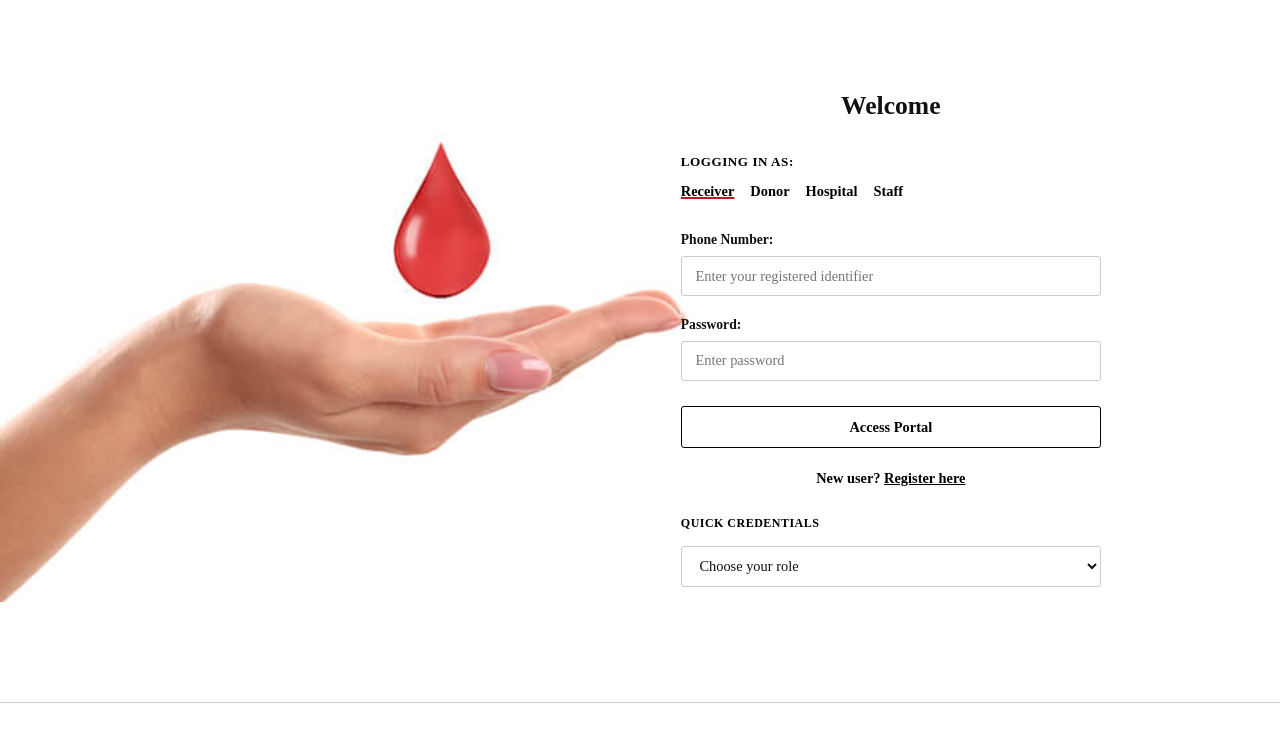
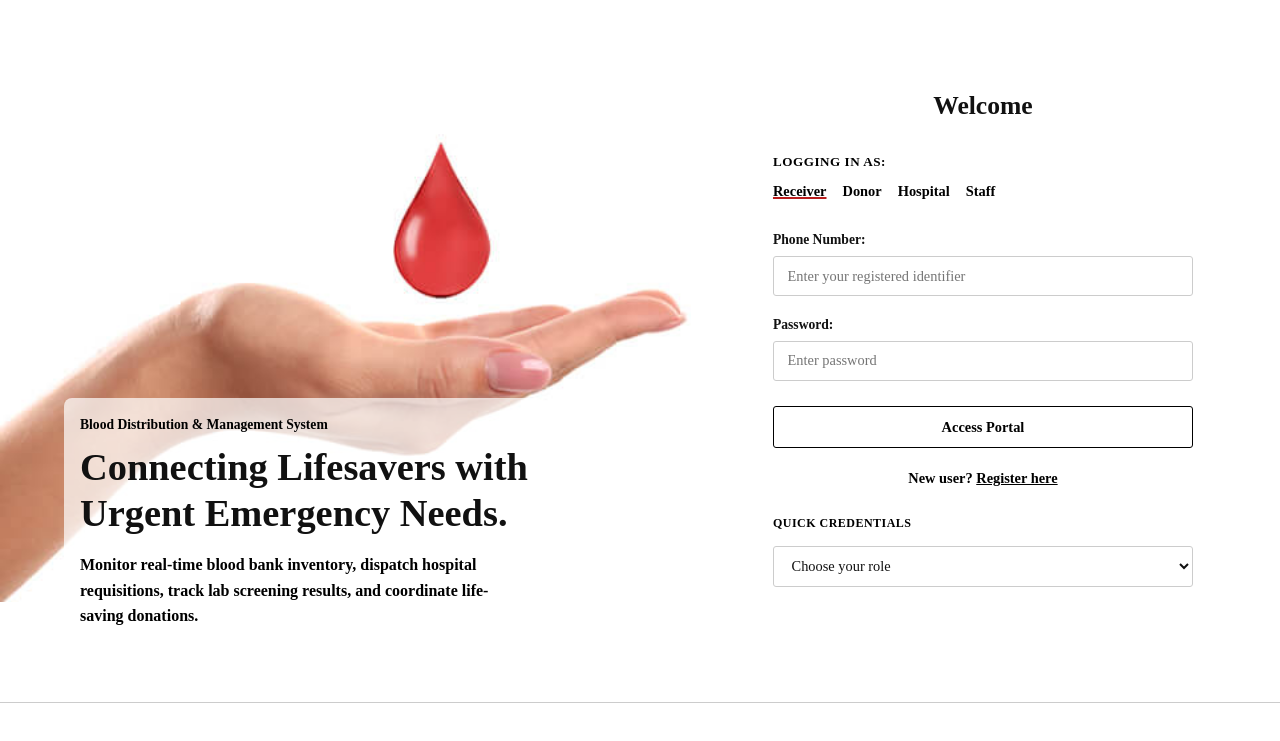
Before and after one commit to Shravya317/blood-bank-management-system, a Flask app: page /auth/login in a window 1280 px wide. Shown: the part 59-800 px from the top of the page. Run offline with Flask 3, Linux system fonts and the light colour scheme.

Commit message:
Shift login form to the right and restore text below the hand image

```diff
--- a/templates/login.html
+++ b/templates/login.html
@@ -10,10 +10,16 @@
     }
     .auth-wrapper {
         justify-content: flex-end !important;
-        padding-right: 10%;
+        padding-right: 2%; /* shift more to the right */
     }
     .auth-left-text {
-        display: none !important;
+        position: absolute;
+        bottom: 8%;
+        left: 5%;
+        max-width: 480px !important;
+        background: rgba(255, 255, 255, 0.7); /* slight white background just in case it overlaps the arm slightly */
+        padding: 1rem;
+        border-radius: 8px;
     }
 </style>
 
```
